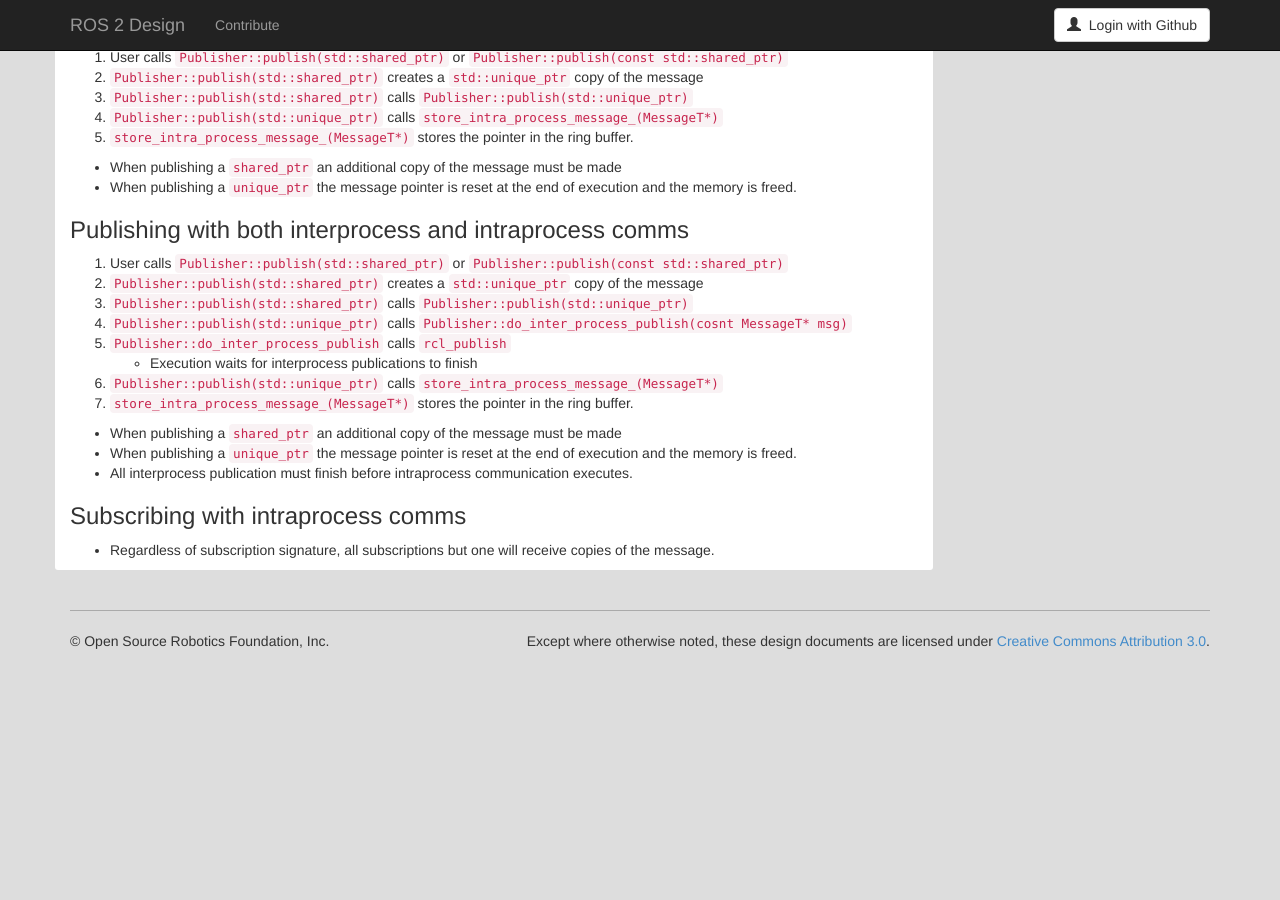
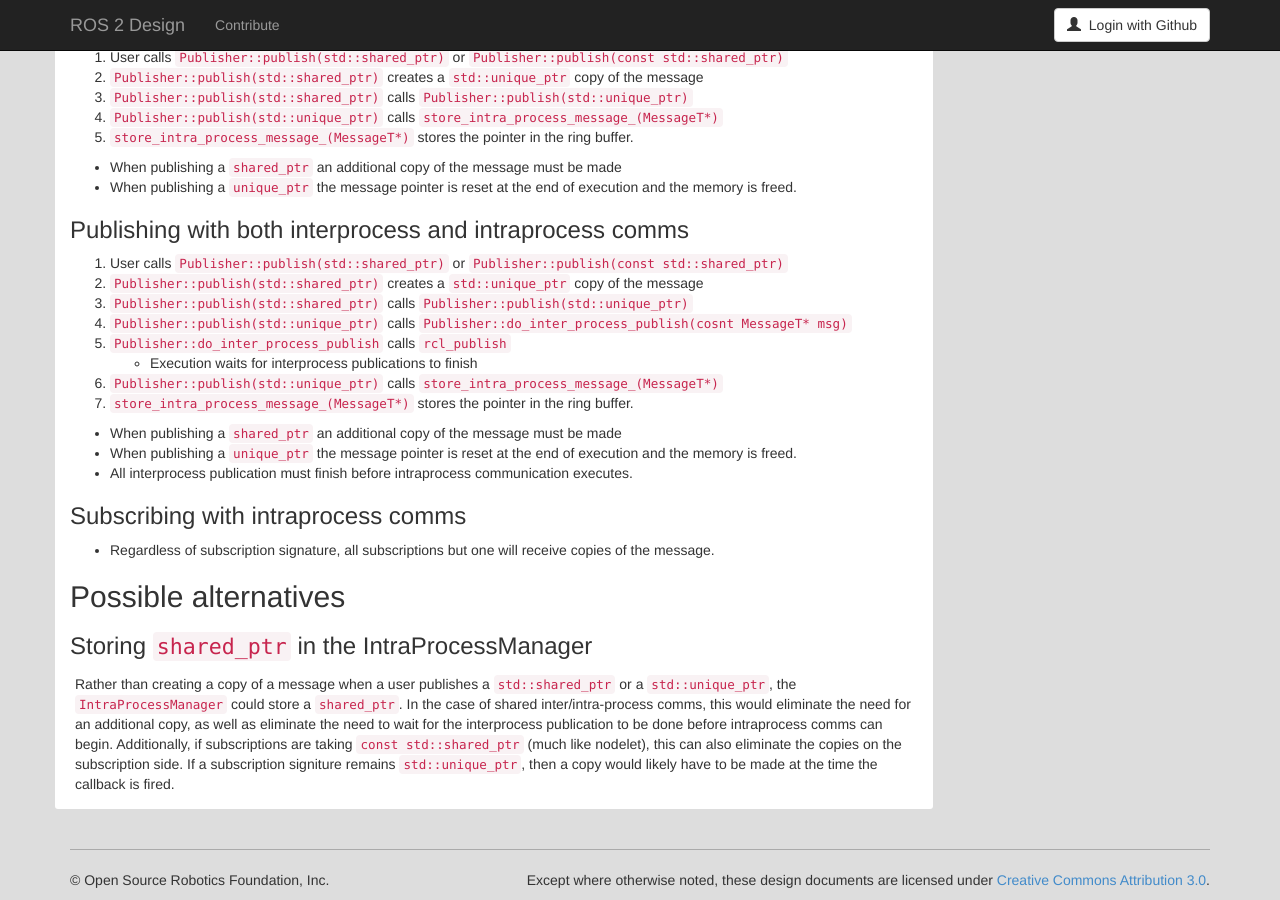
Before and after one commit to ros2/design, a Jekyll site: the page built from articles/160_intraprocess_communications.md, in a window 1280 px wide and 900 px high, scrolled down 1408 px. Built offline with Jekyll 4.4.1, drawn with Linux system fonts in a browser that asks for light colours; nearby versions of some CDN libraries; before the commit the page ends 2069 px from its top, so only the background shows below that.

Commit message:
Info about storing std::shared_ptr in IPM.
Signed-off-by: Michael Carroll <michael@openrobotics.org>

```diff
--- a/articles/160_intraprocess_communications.md
+++ b/articles/160_intraprocess_communications.md
@@ -99,3 +99,13 @@ Currently, the `IntraProcessManager` will only accept a `std::unique_ptr` to a m
 ### Subscribing with intraprocess comms
 
 * Regardless of subscription signature, all subscriptions but one will receive copies of the message.
+
+
+## Possible alternatives
+
+### Storing `shared_ptr` in the IntraProcessManager
+
+Rather than creating a copy of a message when a user publishes a `std::shared_ptr` or a `std::unique_ptr`, the `IntraProcessManager` could store a `shared_ptr`.
+In the case of shared inter/intra-process comms, this would eliminate the need for an additional copy, as well as eliminate the need to wait for the interprocess publication to be done before intraprocess comms can begin.
+Additionally, if subscriptions are taking `const std::shared_ptr` (much like nodelet), this can also eliminate the copies on the subscription side.
+If a subscription signiture remains `std::unique_ptr`, then a copy would likely have to be made at the time the callback is fired.
```
